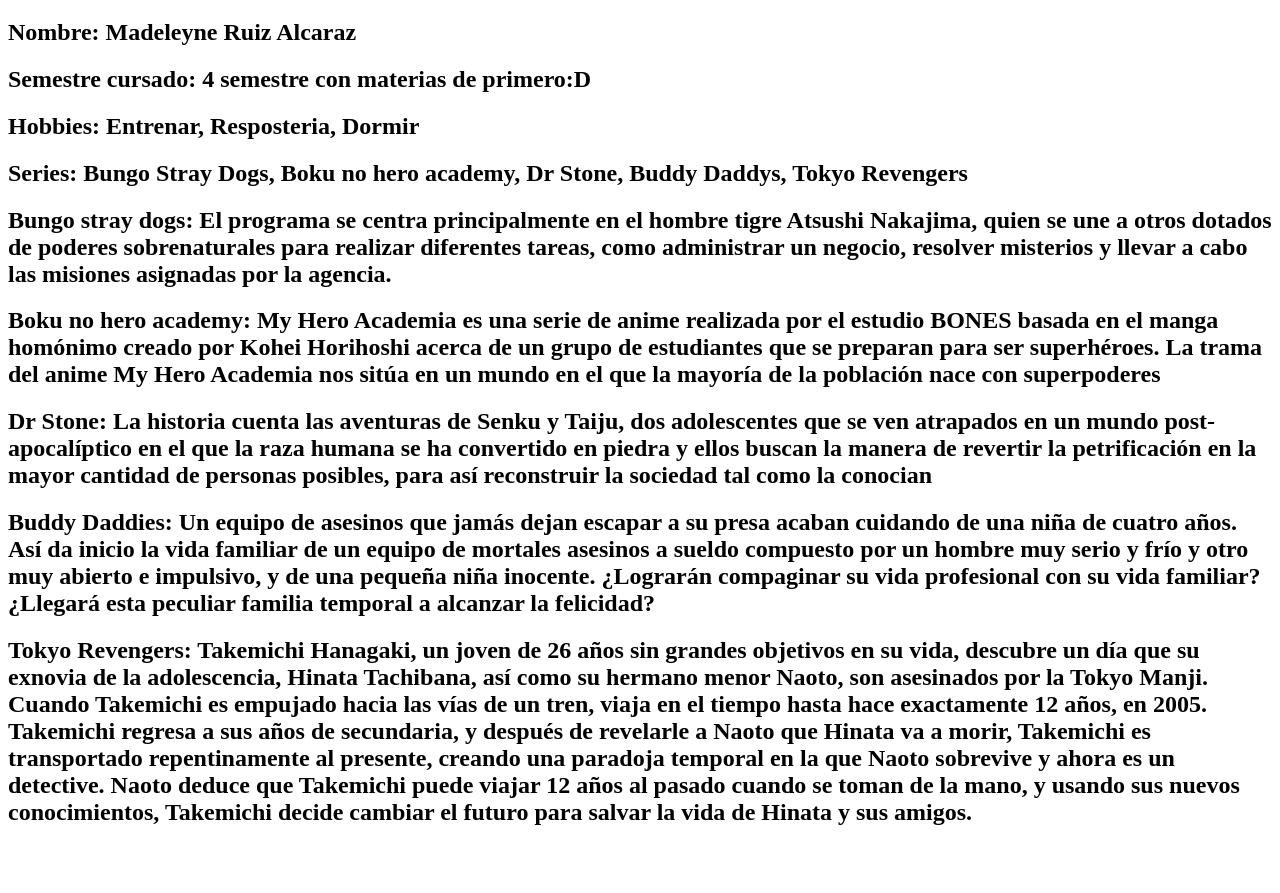
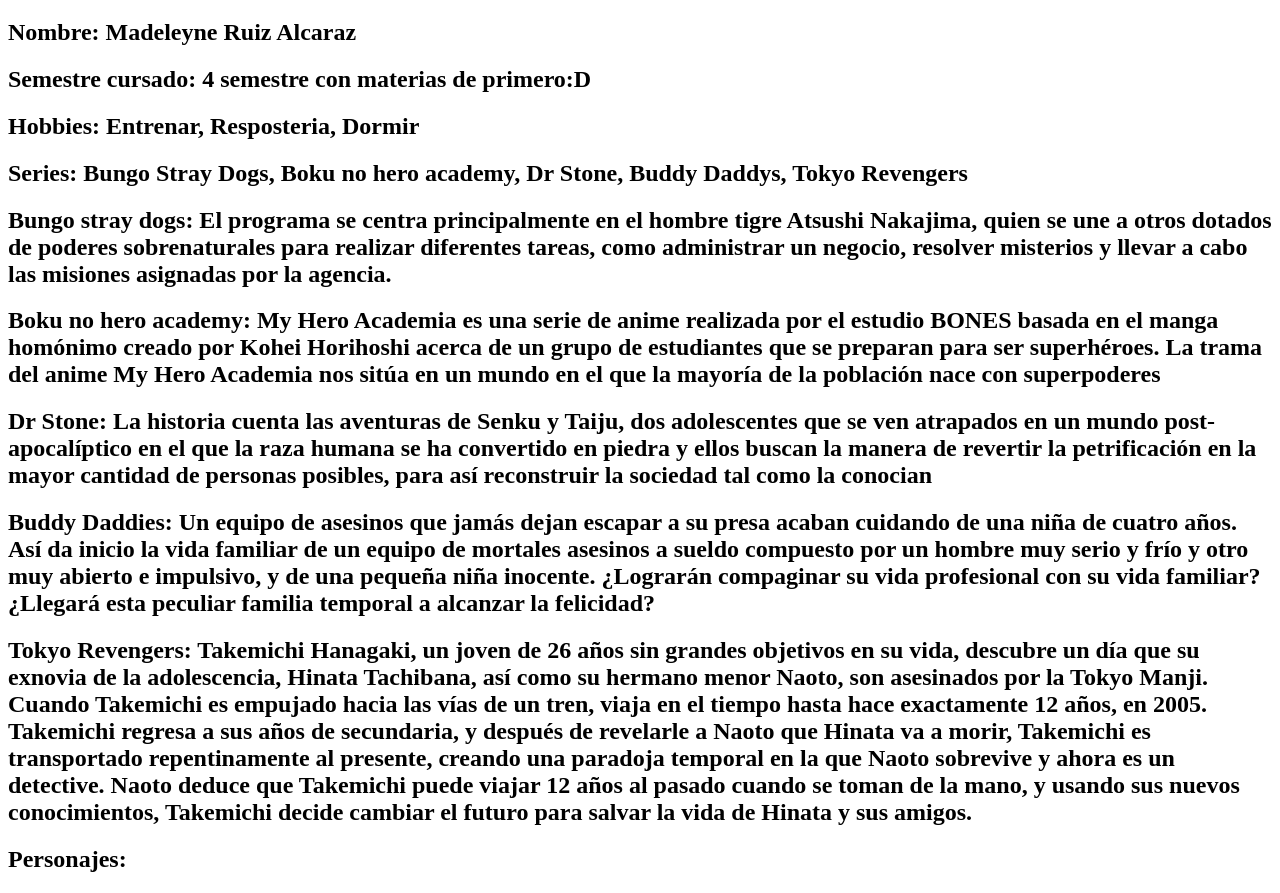
Before and after one commit to Madruizalc/rubrica_-buenaspracticas, a plain HTML site: page index.html in a window 1280 px wide. Shown: the part 87-980 px from the top of the page. Before the commit the page ends 933 px from the top, so only its background shows below. Drawn offline with Linux system fonts and the light colour scheme.

Commit message:
commit eleven

```diff
--- a/index.html
+++ b/index.html
@@ -18,6 +18,7 @@
         <h2>Dr Stone: La historia cuenta las aventuras de Senku y Taiju, dos adolescentes que se ven atrapados en un mundo post-apocalíptico en el que la raza humana se ha convertido en piedra y ellos buscan la manera de revertir la petrificación en la mayor cantidad de personas posibles, para así reconstruir la sociedad tal como la conocian</h2>
         <h2>Buddy Daddies: Un equipo de asesinos que jamás dejan escapar a su presa acaban cuidando de una niña de cuatro años. Así da inicio la vida familiar de un equipo de mortales asesinos a sueldo compuesto por un hombre muy serio y frío y otro muy abierto e impulsivo, y de una pequeña niña inocente. ¿Lograrán compaginar su vida profesional con su vida familiar? ¿Llegará esta peculiar familia temporal a alcanzar la felicidad?</h2>
         <h2>Tokyo Revengers: Takemichi Hanagaki, un joven de 26 años sin grandes objetivos en su vida, descubre un día que su exnovia de la adolescencia, Hinata Tachibana, así como su hermano menor Naoto, son asesinados por la Tokyo Manji. Cuando Takemichi es empujado hacia las vías de un tren, viaja en el tiempo hasta hace exactamente 12 años, en 2005. Takemichi regresa a sus años de secundaria, y después de revelarle a Naoto que Hinata va a morir, Takemichi es transportado repentinamente al presente, creando una paradoja temporal en la que Naoto sobrevive y ahora es un detective. Naoto deduce que Takemichi puede viajar 12 años al pasado cuando se toman de la mano, y usando sus nuevos conocimientos, Takemichi decide cambiar el futuro para salvar la vida de Hinata y sus amigos.</h2>
+        <h2>Personajes: </h2>
     </div>
 </body>
 </html>
```
